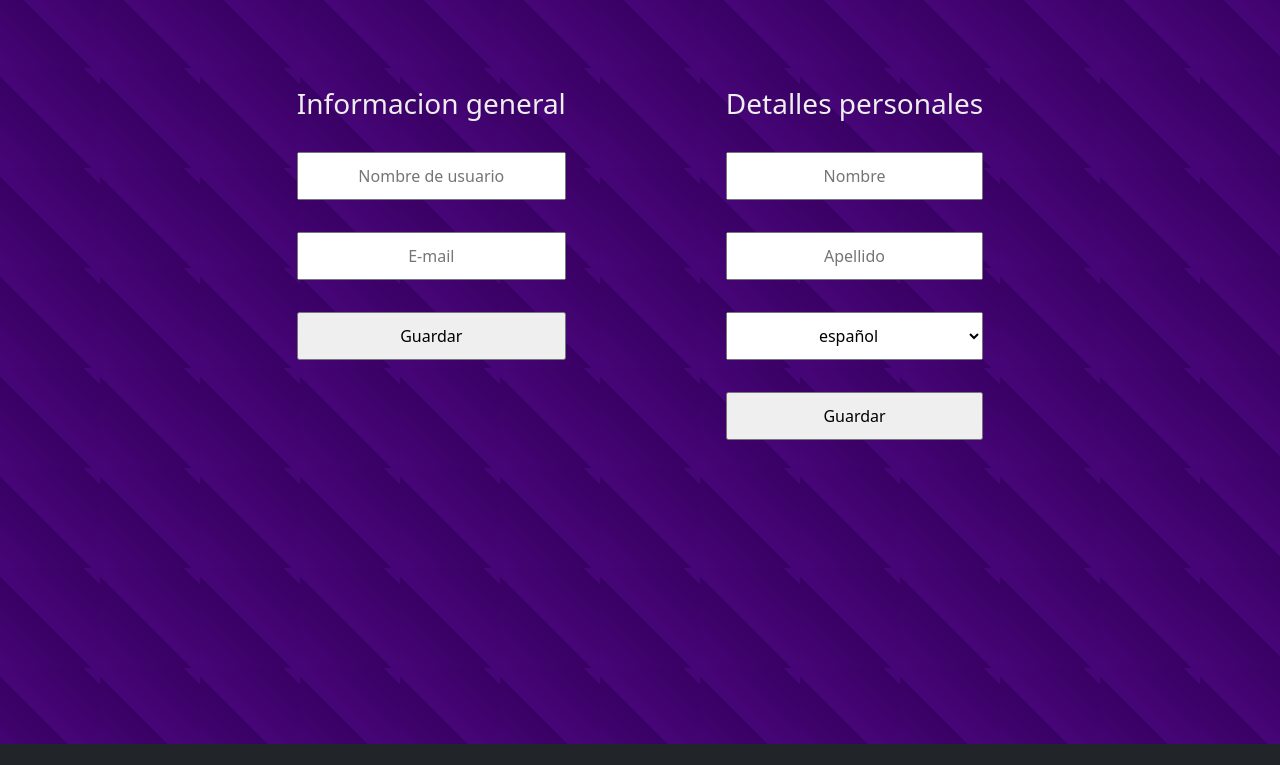
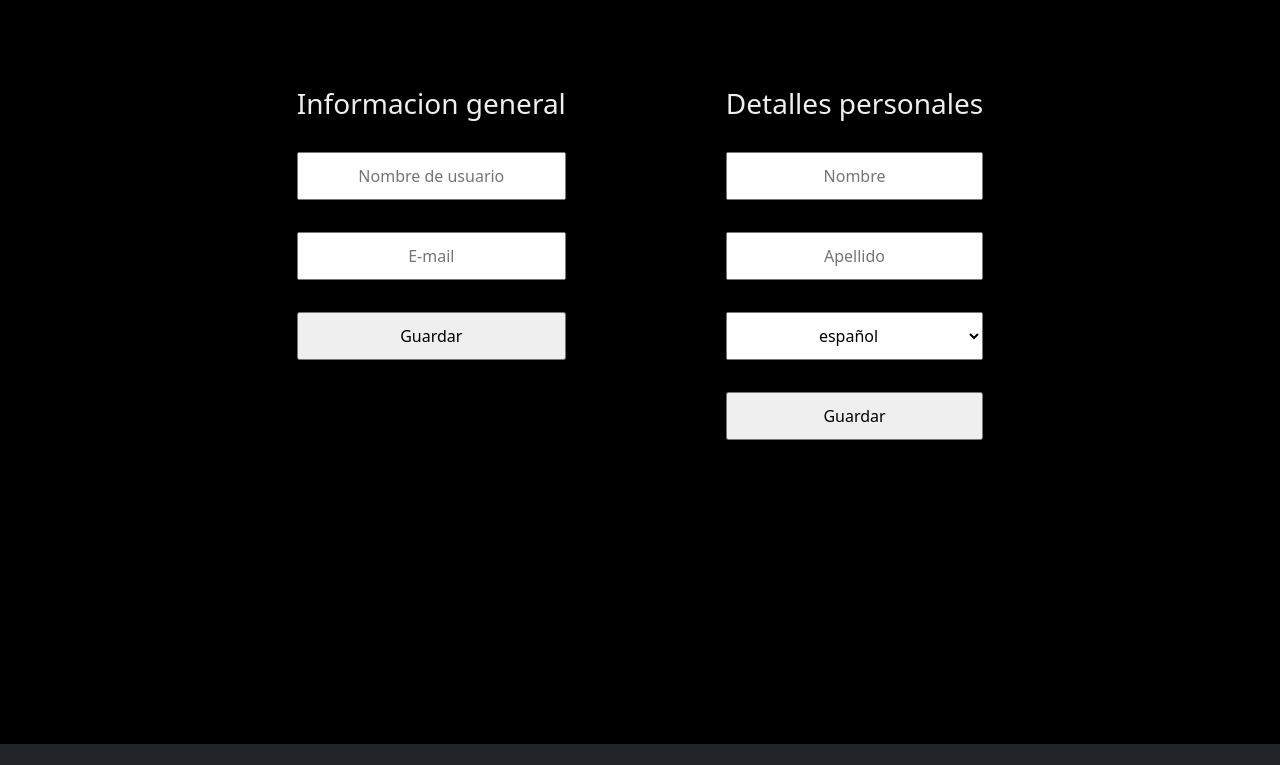
Before and after one commit to LihueelM/CoderHouse-ProgramacionWeb, a website: page pages/cuenta.html in a window 1280 px wide. Shown: the part 132-897 px from the top of the page. Drawn offline with nearby package versions, Linux system fonts and the light colour scheme; files that its build step writes are made by us from their sources.

Commit message:
Update _main.scss

```diff
--- a/scss/_main.scss
+++ b/scss/_main.scss
@@ -1,7 +1,5 @@
 body{
-    background: -moz-repeating-linear-gradient(45deg, #470678, #390064  65px );
-    background: -webkit-repeating-linear-gradient(45deg, #470678, #390064 65px );
-    background-size: 100px 100px;
+    background: #000
     ;}
     .img__logo{
         border-radius: 1rem;
```
